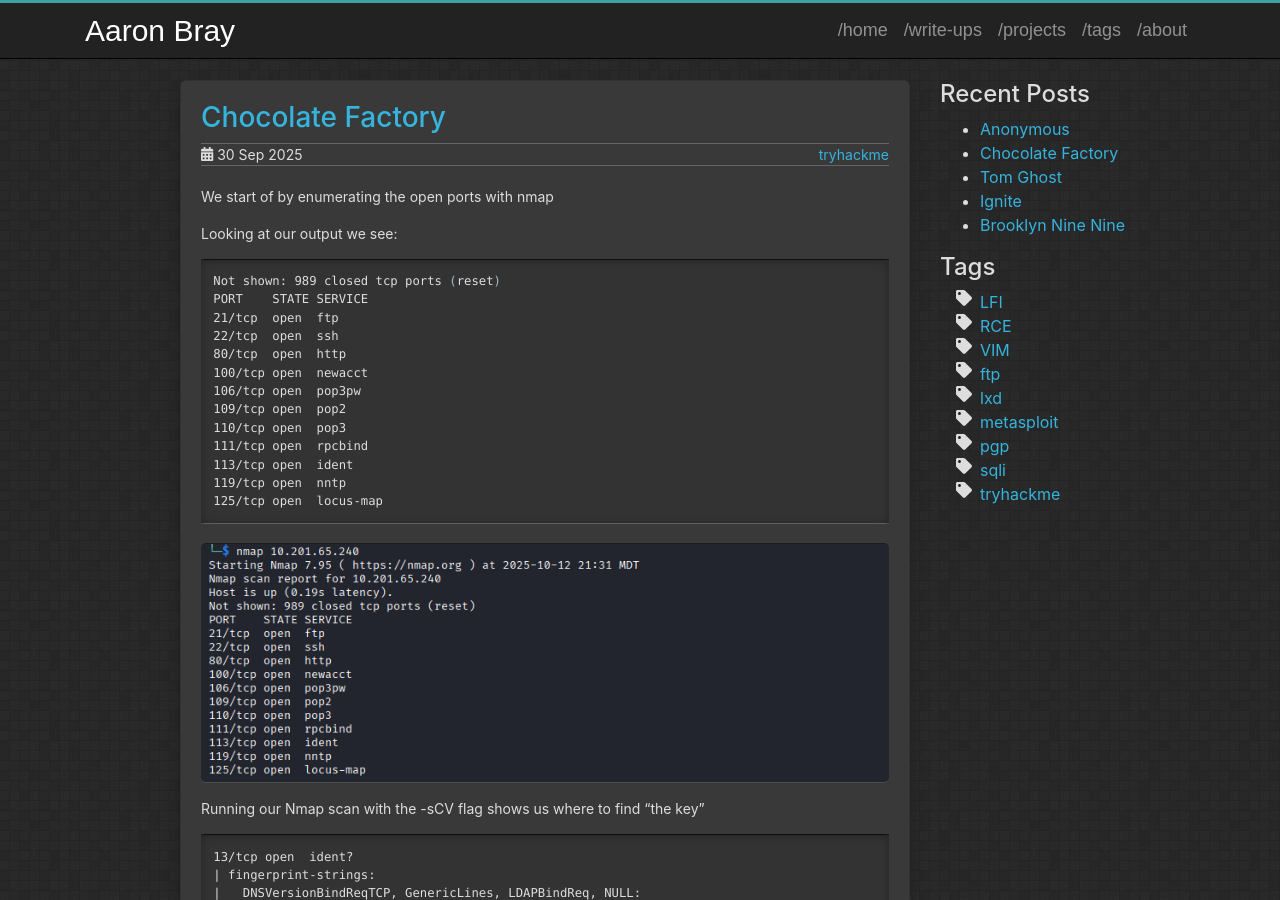
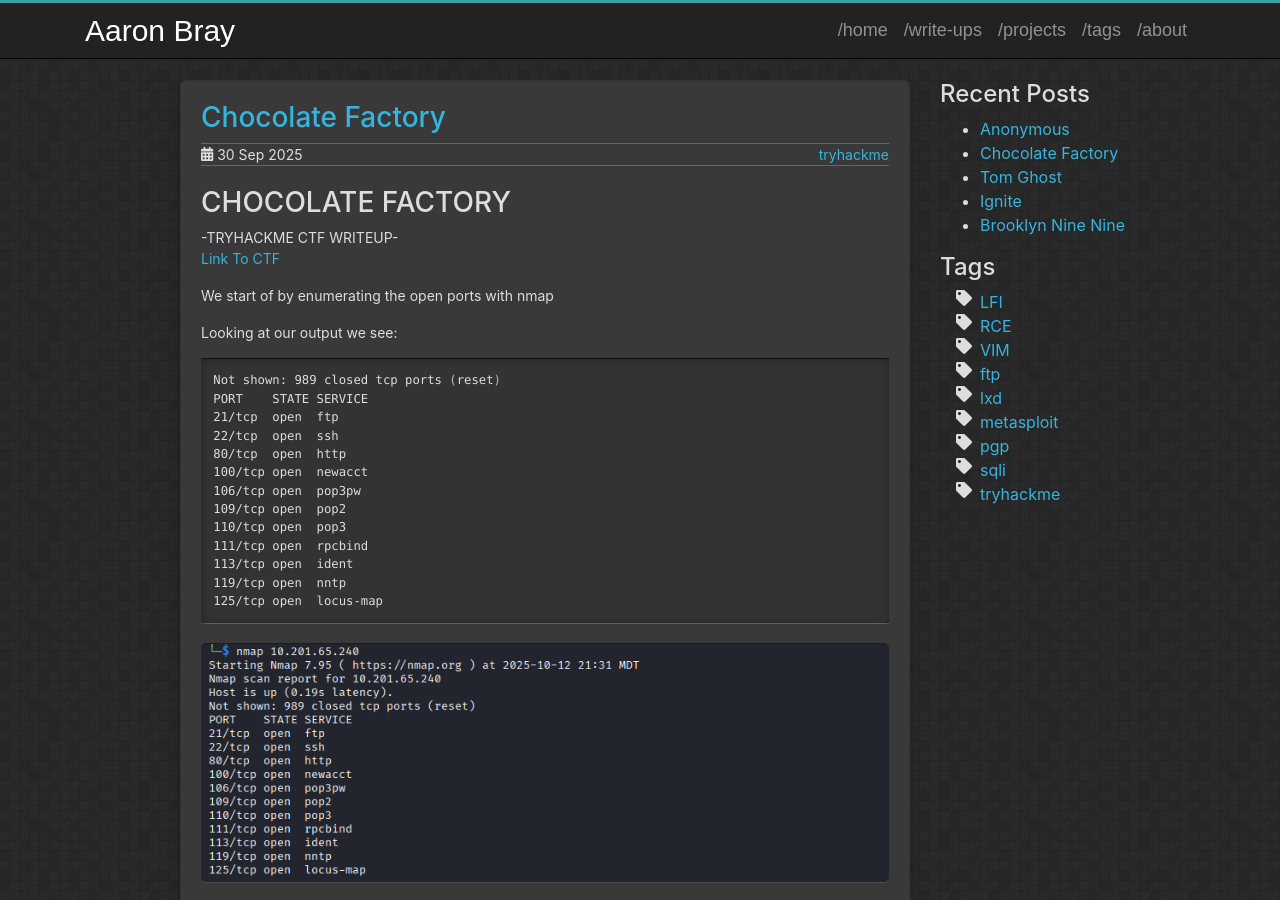
Before and after one commit to AaronBray/AaronBray.github.io, a Jekyll site: the page built from _posts/2025-09-30-Chocolate_Factory.md, in a window 1280 px wide and 900 px high. Built offline with Jekyll 4.4.1, drawn with Linux system fonts in a browser that asks for light colours.

Commit message:
Update 2025-09-30-Chocolate_Factory.md

```diff
--- a/_posts/2025-09-30-Chocolate_Factory.md
+++ b/_posts/2025-09-30-Chocolate_Factory.md
@@ -6,8 +6,9 @@
 tags: tryhackme
 comments: false
 ---
-
-
+# CHOCOLATE FACTORY
+-TRYHACKME CTF WRITEUP-
+[Link To CTF](https://tryhackme.com/room/chocolatefactory)
 
 We start of by enumerating the open ports with nmap
 
```
